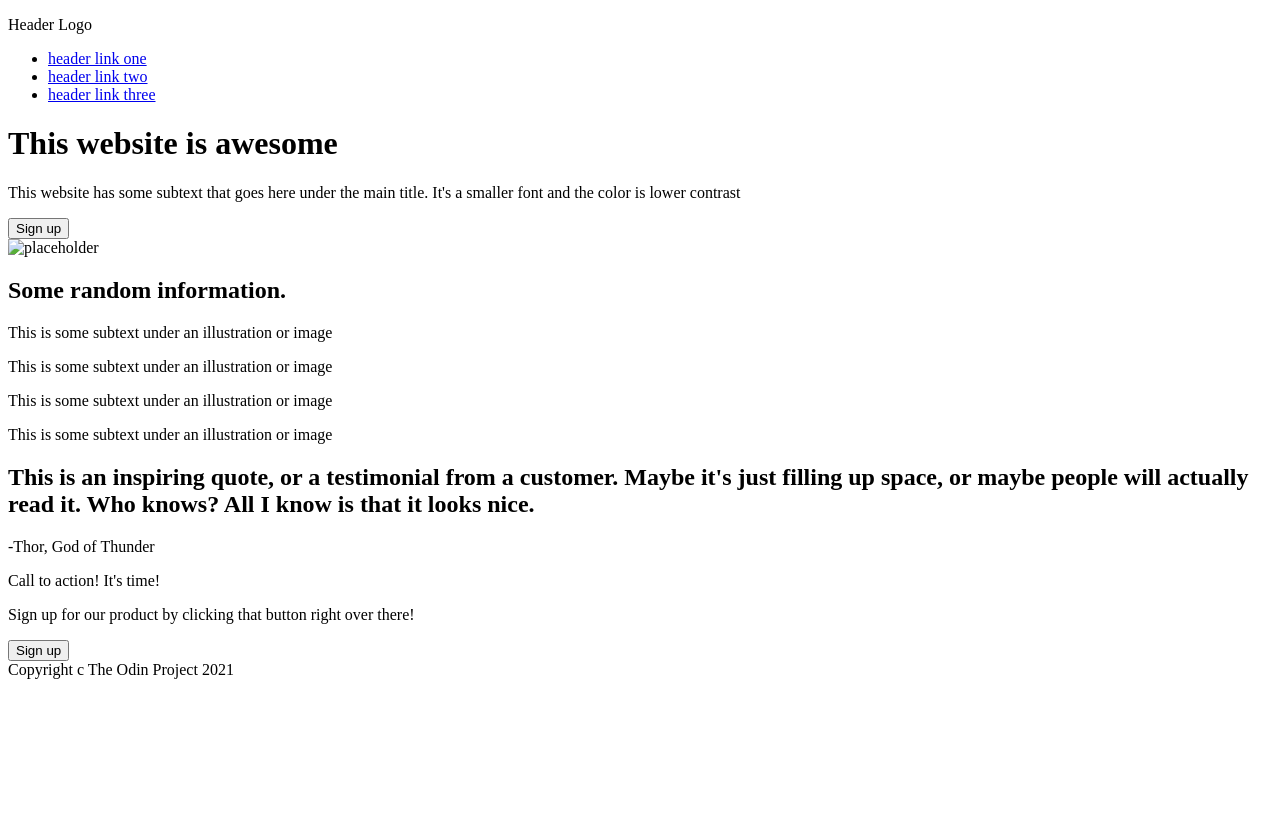
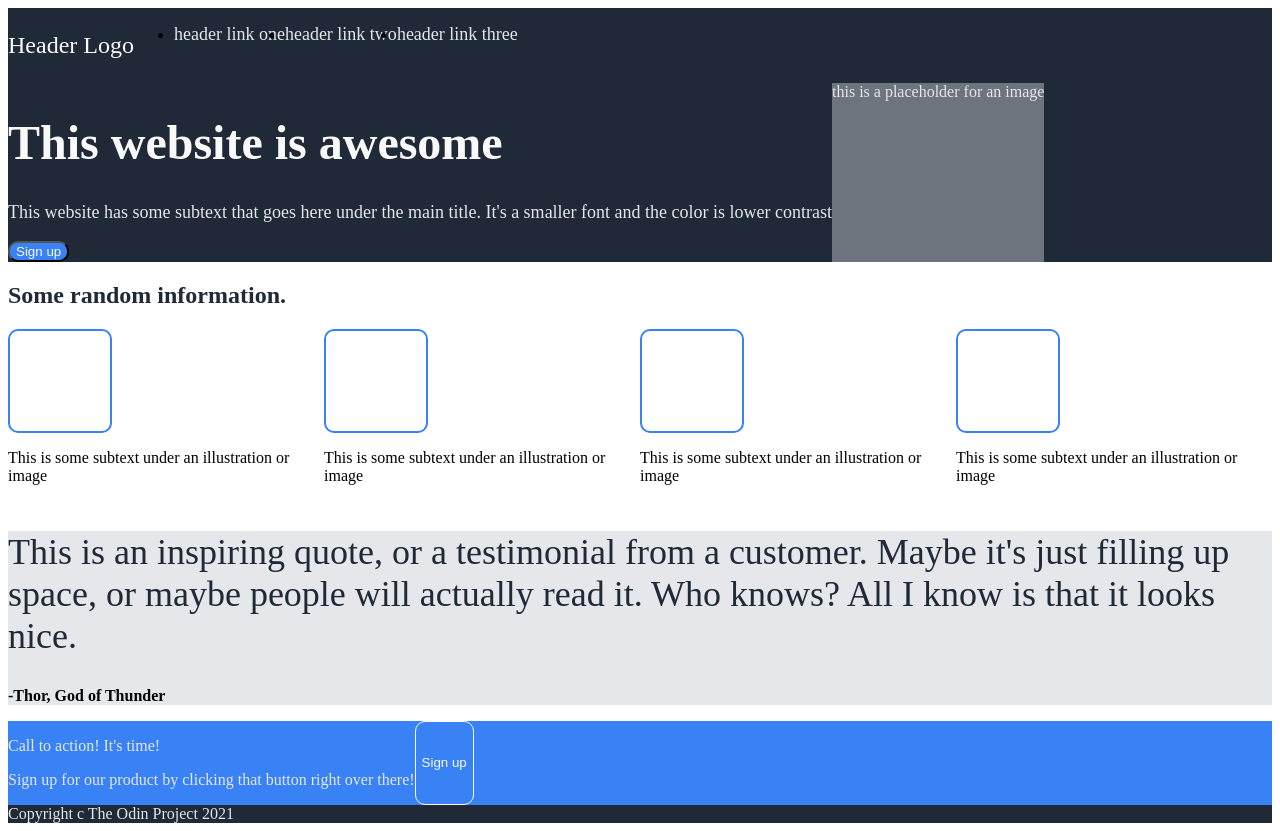
Before and after one commit to Renato-Barbosa-Medeiros/TheOdinProject-Exercises, a plain HTML site: page css-exercises/foundations/Landing Page TheOdinProject/index.html in a window 1280 px wide. Before the commit the page ends 800 px from the top, so only its background shows below. Drawn offline with Linux system fonts and the light colour scheme.

Commit message:
Added base CSS

```diff
--- a/css-exercises/foundations/Landing Page TheOdinProject/index.html
+++ b/css-exercises/foundations/Landing Page TheOdinProject/index.html
@@ -4,6 +4,7 @@
     <meta charset="UTF-8">
     <meta http-equiv="X-UA-Compatible" content="IE=edge">
     <meta name="viewport" content="width=device-width, initial-scale=1.0">
+    <link rel="stylesheet" href="styles.css">
     <title>Document</title>
 </head>
 <body>
@@ -24,25 +25,25 @@
             </p>
             <button>Sign up</button>
         </div>
-        <img src="#" alt="placeholder">
+        <div class="imgPlaceholder">this is a placeholder for an image</div>
     </div>
     <div class="Second">
         <h2>Some random information.</h2>
-        <div class="imgs&texts">
-            <div class="img&txt">
-                <div></div>
+        <div class="imgsAndTxts">
+            <div class="imgAndTxt">
+                <div class="img"></div>
                 <p>This is some subtext under an illustration or image</p>
             </div>
-            <div class="img&txt">
-                <div></div>
+            <div class="imgAndTxt">
+                <div class="img"></div>
                 <p>This is some subtext under an illustration or image</p>
             </div>
-            <div class="img&txt">
-                <div></div>
+            <div class="imgAndTxt">
+                <div class="img"></div>
                 <p>This is some subtext under an illustration or image</p>
             </div>
-            <div class="img&txt">
-                <div></div>
+            <div class="imgAndTxt">
+                <div class="img"></div>
                 <p>This is some subtext under an illustration or image</p>
             </div>
         </div>
--- a/css-exercises/foundations/Landing Page TheOdinProject/styles.css
+++ b/css-exercises/foundations/Landing Page TheOdinProject/styles.css
@@ -0,0 +1,99 @@
+body {
+
+}
+
+header {
+    display: flex;
+    background-color: #1f2937;
+}
+
+header p {
+    color: #f9faf8;
+    font-size: 24px;
+}
+
+ul {
+    display: flex;
+}
+
+a {
+    text-decoration: none;
+}
+
+.First {
+    display: flex;
+    background-color: #1f2937;
+}
+
+.First h1, .First p {
+    color: #f9faf8;
+}
+
+.First h1 {
+    font-size: 48px;
+    font-weight: 900;
+}
+
+.First p, header a {
+    font-size: 18px;
+    color: #e5e7eb;
+}
+
+button {
+    background-color: #3882f6;
+    color: #f9faf8;
+    border-radius: 10px;
+}
+
+.imgPlaceholder {
+    background-color: #6d747d;
+    color: #e5e7eb;
+}
+
+.Second h2 {
+    color: #1f2937;
+}
+
+.imgsAndTxts {
+    display: flex;
+}
+
+.img {
+    width: 100px;
+    height: 100px;
+    border: #3882f6 2px solid;
+    border-radius: 10px;
+}
+
+.Third {
+    background-color: #e5e7eb;
+}
+
+.Third h2 {
+    color: #1f2937;
+    font-size: 36px;
+    font-weight: 300;
+}
+
+.Third p {
+    font-weight: 900;
+}
+
+.blueBox {
+    display: flex;
+    background-color: #3882f6;
+}
+
+.FthText p {
+    color: #e5e7eb;
+}
+
+.Fourth button {
+    border: #f9faf8 1px solid;
+    border-radius: 10px;
+}
+
+footer {
+    background-color: #1f2937;
+    color: #e5e7eb;
+}
```
